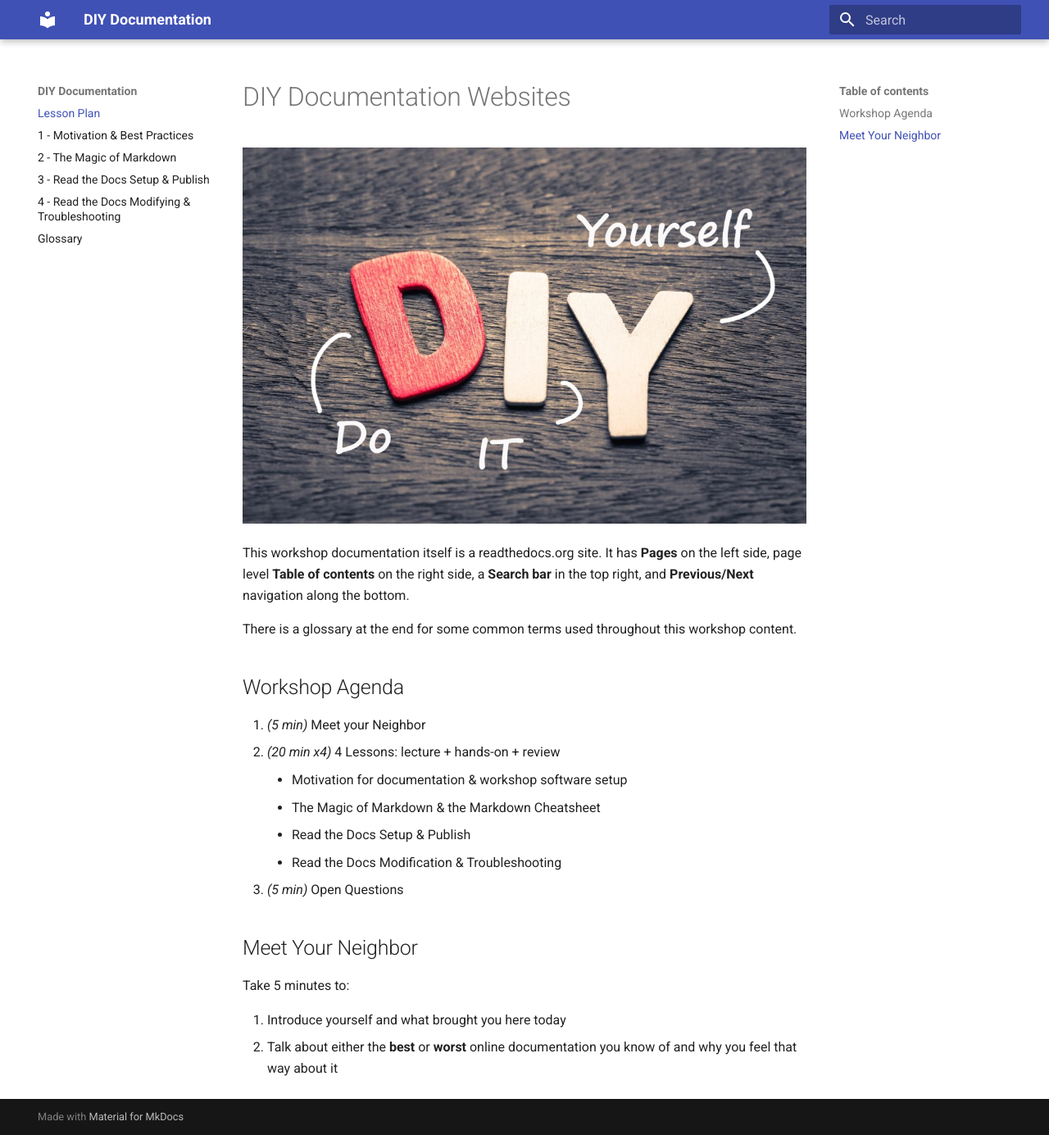
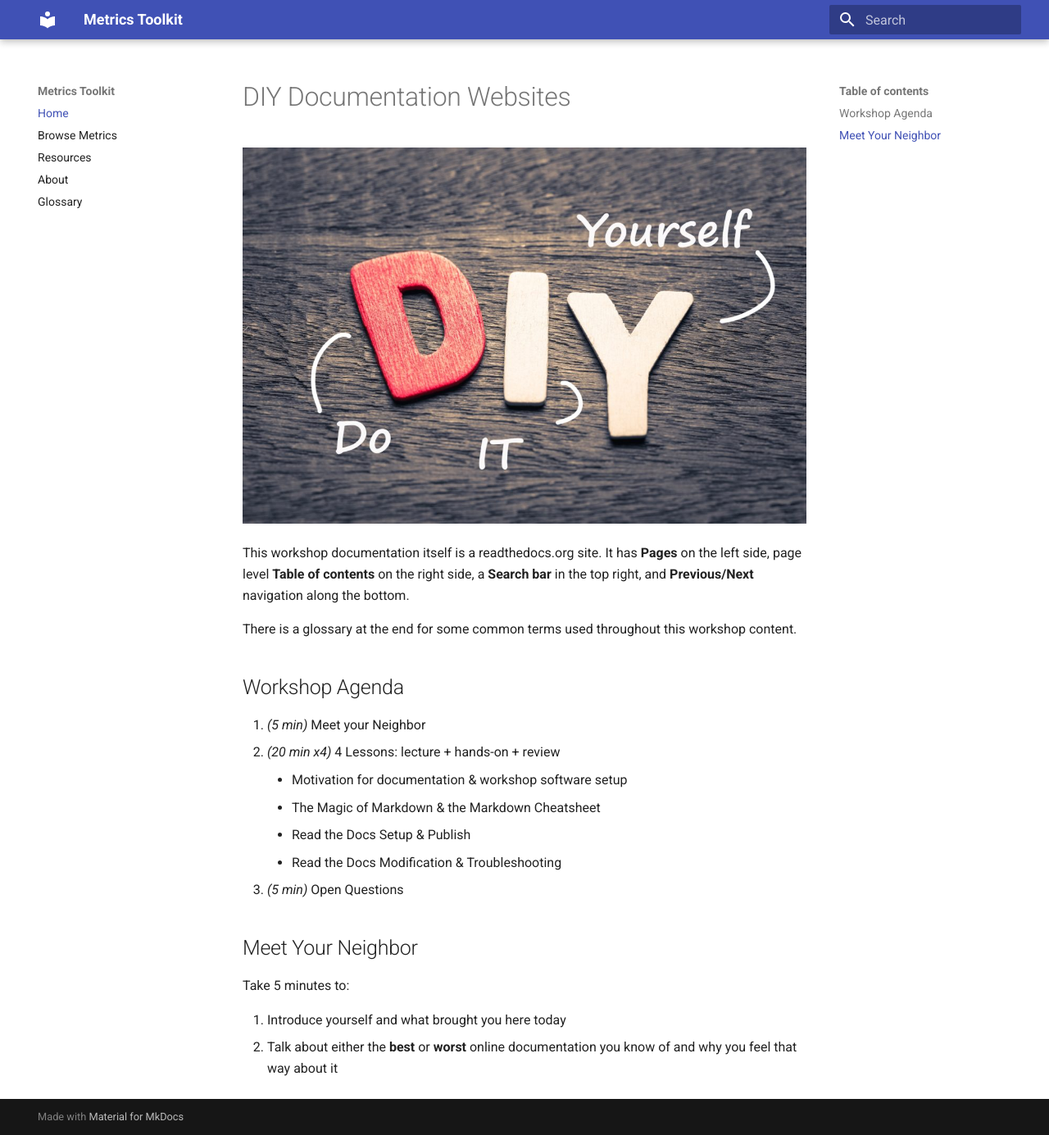
Before and after one commit to rchampieux/diy-documentation, an MkDocs documentation site: the page built from docs/index.md, in a window 1280 px wide and 1385 px high. Shown: the whole window at 82% size. Built offline with MkDocs 1.6.1 and Material for MkDocs 9.7.7, drawn with Linux system fonts in a browser that asks for light colours; old or Windows-style settings are respelled for this version of MkDocs.

Commit message:
Updated yaml with MT info

```diff
--- a/mkdocs.yml
+++ b/mkdocs.yml
@@ -1,12 +1,11 @@
-site_name: DIY Documentation
+site_name: Metrics Toolkit
 theme: material
 plugins:
   - search
 docs_dir: docs
 pages:
-  - Lesson Plan: index.md
-  - 1 - Motivation & Best Practices: lesson1.md
-  - 2 - The Magic of Markdown: lesson2.md
-  - 3 - Read the Docs Setup & Publish: lesson3.md
-  - 4 - Read the Docs Modifying & Troubleshooting: lesson4.md
+  - Home: index.md
+  - Browse Metrics: lesson1.md
+  - Resources: lesson2.md
+  - About: lesson3.md
   - Glossary: glossary.md
```
